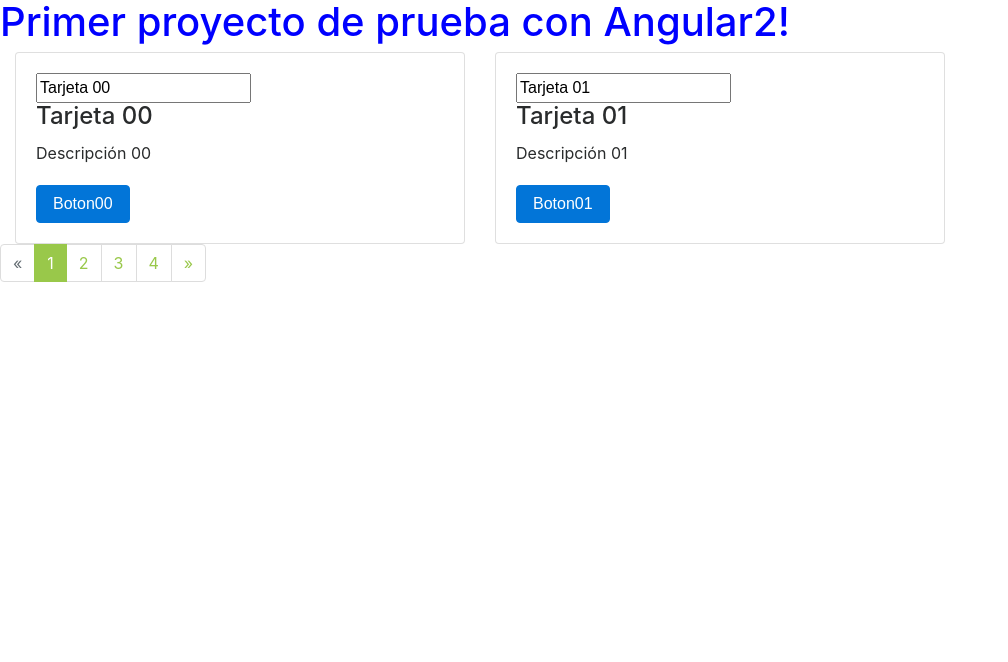
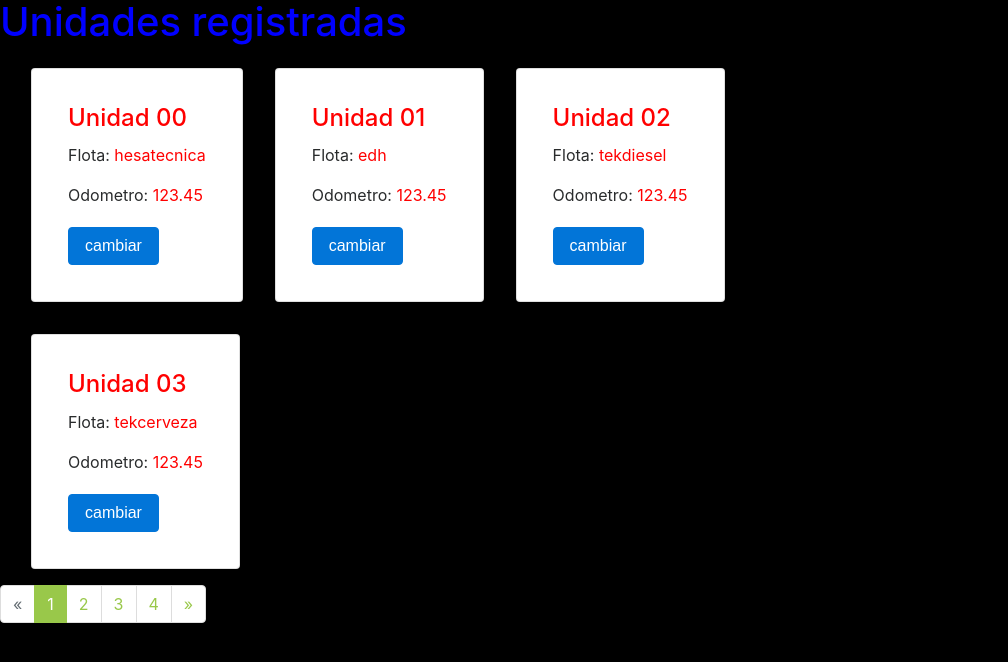
Before and after one commit to carlitos-motumweb/miPrimerComponenteAngular, an Angular app: page / in a window 1280 px wide. Shown: the top 662 px of the page, without its empty margins (0-1008 px from the left). Built offline with nearby package versions, Linux system fonts and the light colour scheme.

Commit message:
Se crea un input

```diff
--- a/src/app/app.component.css
+++ b/src/app/app.component.css
@@ -1,5 +1,9 @@
 h1{
     color: blue;
+}
+.card {
+    padding: 1em;
+    margin: 1em;
 }
 #productos-container .list-group-item-action.active{
     background-color: #99c84a;
--- a/src/app/app.component.html
+++ b/src/app/app.component.html
@@ -1,25 +1,16 @@
-<h1>
-  {{tituloPrincipal}}
-</h1>
+<h1>{{tituloPrincipal}}</h1>
 <div class="col-xs-12 col-md-9 listado-productos">
   <div class="card-deck">
-    <div class="card ">
-      <!-- <img class="card-img-top img-fluid" src="bandera00.png" alt="Card image cap"> -->
-      <div class="card-block">
-          <input type="text" [(ngModel)]="tituloCard00"/>
-        <h4 class="card-title">{{tituloCard00}}</h4>
-        <p class="card-text">{{descripcionCard00}}</p>
-        <button type="submit" class="btn btn-primary form-text" (click)="actionBoton00()">{{textoBotonCar00}}</button>
-      </div>
-    </div>
-    <div class="card">
-      <!-- <img class="card-img-top" src="img/bandera00.png" alt="Card image cap"> -->
-      <div class="card-block">
-          <input type="text" [(ngModel)]="tituloCard01"/>
-          <h4 class="card-title">{{tituloCard01}}</h4>
-          <p class="card-text">{{descripcionCard01}}</p>
-          <button type="submit" class="btn btn-primary form-text" (click)="actionBoton01()" >{{textoBotonCar01}}</button>
-      </div>
+    <div *ngFor="let tituloTEMP of titulos">
+        <div class="card ">
+          <!-- <img class="card-img-top img-fluid" src="bandera00.png" alt="Card image cap"> -->
+          <div class="card-block">
+            <h4 class="card-title text-xs-center"><input-tituloCard titulo="{{tituloTEMP.unitno}}"></input-tituloCard></h4>
+            <p class="card-text">Flota: <input-tituloCard titulo="{{tituloTEMP.flota}}"></input-tituloCard></p>
+            <p class="card-text">Odometro: <input-tituloCard titulo="{{tituloTEMP.odometro}}"></input-tituloCard></p>
+            <button type="submit" class="btn btn-primary form-text" (click)="actionBoton00()">{{textoBoton}}</button>
+          </div>
+        </div>
     </div>
   </div>
   <div class="row">
--- a/src/app/app.component.ts
+++ b/src/app/app.component.ts
@@ -6,19 +6,32 @@ import { Component } from '@angular/core';
   styleUrls: ['./app.component.css']
 })
 export class AppComponent {
-  tituloPrincipal = 'Primer proyecto de prueba con Angular2!';
-  tituloCard00 = 'Tarjeta 00';
-  descripcionCard00 = 'Descripción 00';
-  textoBotonCar00 = 'Boton00';
-  tituloCard01 = 'Tarjeta 01';
-  descripcionCard01 = 'Descripción 01';
-  textoBotonCar01 = 'Boton01';
-
+  tituloPrincipal = 'Unidades registradas';
+  textoBoton = "cambiar";
+  titulos = [
+      {
+        unitno:'Unidad 00',
+        flota: 'hesatecnica',
+        odometro: '123.45'
+      },
+      {
+          unitno:'Unidad 01',
+          flota: 'edh',
+          odometro: '123.45'
+      },
+      {
+          unitno:'Unidad 02',
+          flota: 'tekdiesel',
+          odometro: '123.45'
+      },
+      {
+          unitno:'Unidad 03',
+          flota: 'tekcerveza',
+          odometro: '123.45'
+      }
+  ];
   actionBoton00(): void {
-    this.tituloCard00 = this.tituloCard00.toUpperCase();
-  }
-  actionBoton01(): void {
-    this.tituloCard01 = this.tituloCard01.toUpperCase();
+    console.log('Se ha presionado el botón');
   }
 
 
--- a/src/app/app.module.ts
+++ b/src/app/app.module.ts
@@ -3,11 +3,14 @@ import { NgModule } from '@angular/core';
 import { FormsModule } from '@angular/forms';
 import { HttpModule } from '@angular/http';
 
+
 import { AppComponent } from './app.component';
+import { TituloComponent } from './input/input.component';
 
 @NgModule({
   declarations: [
-    AppComponent
+    AppComponent,
+    TituloComponent
   ],
   imports: [
     BrowserModule,
@@ -17,4 +20,5 @@ import { AppComponent } from './app.component';
   providers: [],
   bootstrap: [AppComponent]
 })
+
 export class AppModule { }
--- /dev/null
+++ b/src/app/input/input.component.css
@@ -0,0 +1,3 @@
+span{
+    color:red;
+}
--- /dev/null
+++ b/src/app/input/input.component.html
@@ -0,0 +1 @@
+<span>{{titulo}}</span>
--- a/src/styles.css
+++ b/src/styles.css
@@ -1 +1,4 @@
 /* You can add global styles to this file, and also import other style files */
+body{
+    background-color: #000
+}
```
Also changed, not shown: src/app/input/input.component.ts (added, +15 -0 lines).
